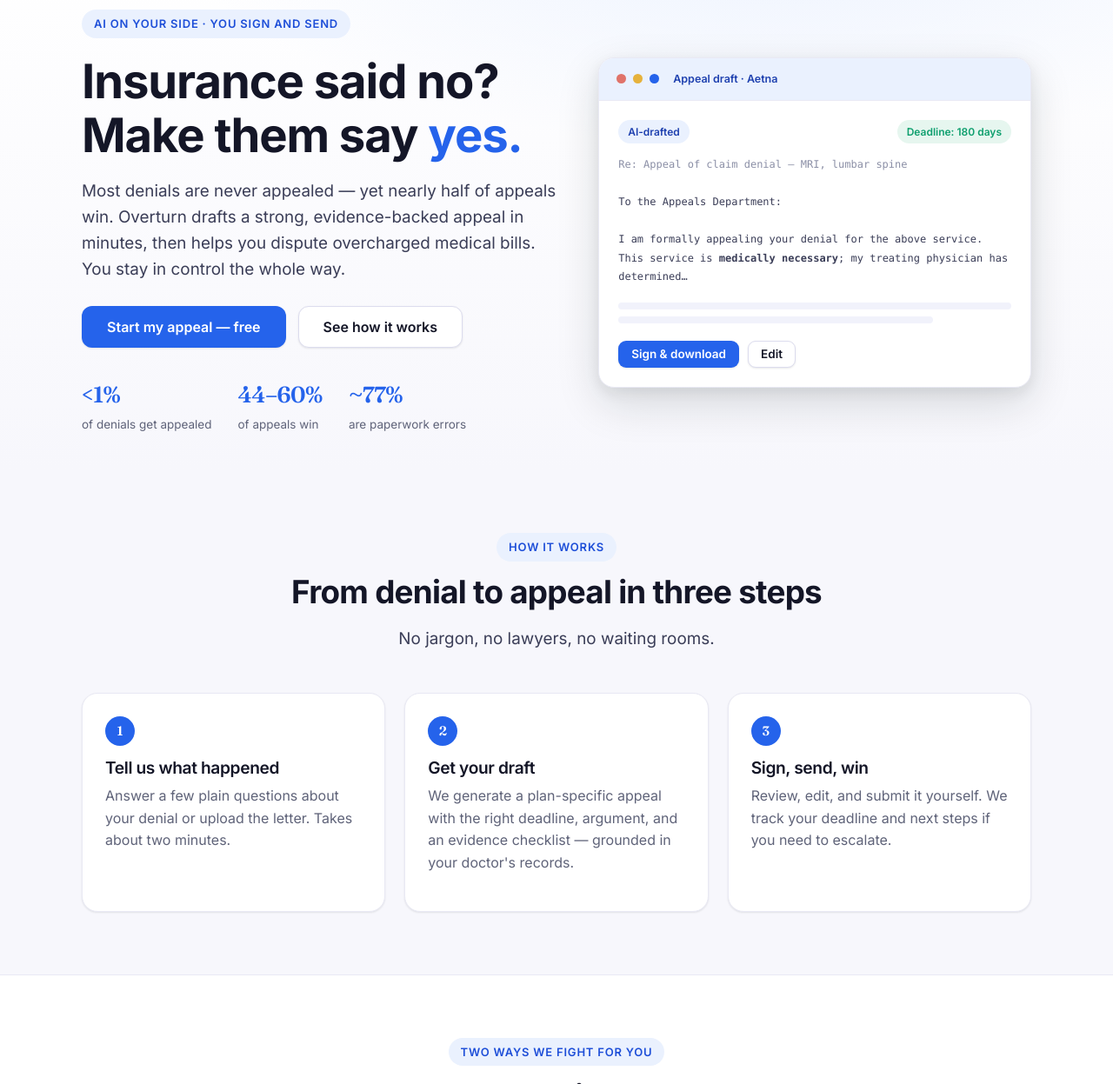
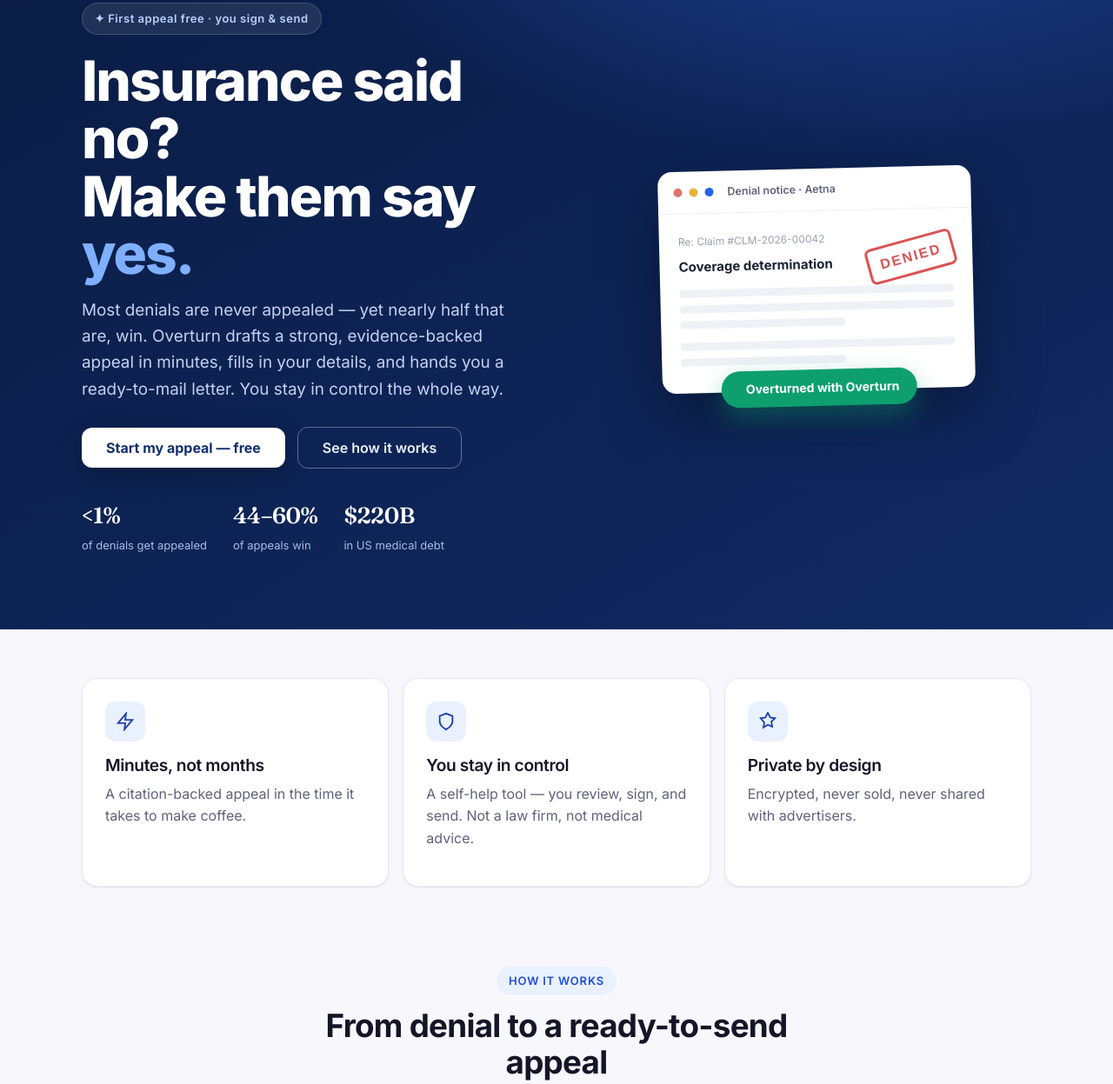
Before and after one commit to Sanjana-sun/reclaim, a website: page app/public/index.html in a window 1280 px wide. Shown: the part 134-1381 px from the top of the page at 87% size. Drawn offline with Linux system fonts and the light colour scheme; no server answers.

Commit message:
Redesign homepage: bold navy hero with a denial-to-overturned visual

```diff
--- a/app/public/index.html
+++ b/app/public/index.html
@@ -1,17 +1,48 @@
 <!DOCTYPE html><html lang="en"><head><meta charset="utf-8"><meta name="viewport" content="width=device-width,initial-scale=1">
 <title>Overturn — beat your insurance denial</title>
-<meta name="description" content="AI that helps you appeal denied health-insurance claims and dispute wrong medical bills. You review, sign, and send. Pay only when it works.">
+<meta name="description" content="AI that helps you appeal denied health-insurance claims and dispute wrong medical bills. You review, sign, and send. First appeal free.">
 <link rel="stylesheet" href="css/app.css">
 <link rel="icon" href="/favicon.svg" type="image/svg+xml">
 <meta property="og:type" content="website">
 <meta property="og:title" content="Overturn — beat your insurance denial">
-<meta property="og:description" content="AI that helps you appeal denied health-insurance claims and dispute wrong medical bills. You review, sign, and send.">
+<meta property="og:description" content="AI that helps you appeal denied health-insurance claims and dispute wrong medical bills. First appeal free.">
 <meta property="og:image" content="https://overturn-production.up.railway.app/og.svg">
 <meta property="og:url" content="https://overturn-production.up.railway.app/">
 <meta name="twitter:card" content="summary_large_image">
-<meta name="twitter:title" content="Overturn — beat your insurance denial">
-<meta name="twitter:description" content="AI that helps you appeal denied claims and dispute wrong medical bills.">
 <meta name="twitter:image" content="https://overturn-production.up.railway.app/og.svg">
+<style>
+.lp-hero{background:radial-gradient(1100px 520px at 78% -8%,#1c3f8f 0%,rgba(28,63,143,0) 60%),linear-gradient(150deg,#0a1c44 0%,#102a63 100%);color:#eaf0ff;overflow:hidden;position:relative;}
+.lp-hero .container{position:relative;z-index:1;}
+.lp-grid{display:grid;grid-template-columns:1.05fr .95fr;gap:52px;align-items:center;padding:70px 0 84px;}
+@media(max-width:900px){.lp-grid{grid-template-columns:1fr;gap:40px;padding:48px 0 60px;}}
+.lp-eyebrow{display:inline-flex;align-items:center;gap:8px;font-size:13px;font-weight:600;letter-spacing:.04em;color:#bcd0ff;background:rgba(255,255,255,.09);border:1px solid rgba(255,255,255,.16);padding:7px 14px;border-radius:100px;}
+.lp-h1{font-size:clamp(2.5rem,5.2vw,4rem);line-height:1.04;letter-spacing:-.03em;font-weight:800;margin:20px 0 16px;color:#fff;}
+.lp-h1 .y{color:#7fb0ff;}
+.lp-sub{font-size:1.18rem;line-height:1.6;color:#c3d2f2;max-width:520px;margin:0 0 28px;}
+.lp-cta{display:flex;gap:14px;flex-wrap:wrap;align-items:center;}
+.btn-bright{background:#fff;color:#12306e!important;border:0;box-shadow:0 8px 30px rgba(0,0,0,.25);font-weight:700;}
+.btn-bright:hover{background:#eaf0ff;color:#0a1c44!important;transform:translateY(-1px);}
+.btn-line{background:transparent;color:#eaf0ff!important;border:1px solid rgba(255,255,255,.35);}
+.btn-line:hover{background:rgba(255,255,255,.1);color:#fff!important;}
+.lp-trust{display:flex;gap:30px;margin-top:34px;flex-wrap:wrap;}
+.lp-trust b{display:block;font-size:26px;font-weight:800;color:#fff;font-family:'Fraunces',serif;letter-spacing:-.02em;}
+.lp-trust span{font-size:13px;color:#a7bbe6;}
+/* denial letter visual */
+.dcard{background:#fff;border-radius:16px;box-shadow:0 30px 70px rgba(0,0,0,.35);padding:0;position:relative;transform:rotate(-1.4deg);}
+.dcard .top{display:flex;align-items:center;gap:8px;padding:14px 18px;border-bottom:1px solid #eef0f4;}
+.dcard .dot{width:10px;height:10px;border-radius:50%;}
+.dcard .body{padding:22px;position:relative;color:#1a2233;}
+.dcard .line{height:9px;border-radius:5px;background:#eef1f6;margin:9px 0;}
+.dcard .line.s{width:60%;}
+.stamp{position:absolute;top:34px;right:20px;transform:rotate(-14deg);border:3px solid #d64545;color:#d64545;font-weight:800;letter-spacing:.12em;font-size:16px;padding:5px 12px;border-radius:7px;opacity:.92;font-family:Arial,sans-serif;}
+.overturned{position:absolute;bottom:-18px;left:50%;transform:translateX(-50%);background:#0e9f6e;color:#fff;font-weight:700;font-size:14px;padding:10px 20px;border-radius:100px;box-shadow:0 12px 30px rgba(14,159,110,.4);display:flex;align-items:center;gap:8px;white-space:nowrap;}
+/* steps timeline */
+.steps{display:grid;grid-template-columns:repeat(3,1fr);gap:26px;counter-reset:st;}
+@media(max-width:820px){.steps{grid-template-columns:1fr;}}
+.step-item{position:relative;}
+.step-item .num{width:40px;height:40px;border-radius:12px;background:var(--brand);color:#fff;font-weight:800;font-size:18px;display:flex;align-items:center;justify-content:center;font-family:'Fraunces',serif;margin-bottom:16px;box-shadow:0 8px 20px rgba(37,99,235,.28);}
+.pill-free{display:inline-block;background:var(--ok-bg);color:var(--ok);font-weight:700;font-size:13px;padding:5px 12px;border-radius:100px;}
+</style>
 </head><body>
 
 <header class="nav"><div class="container nav-inner">
@@ -24,54 +55,52 @@
     <a class="btn btn-primary small" href="/login.html?signup=1">Get started</a>
   </nav></div></header>
 
-<section class="hero"><div class="container hero-grid">
+<section class="lp-hero"><div class="container"><div class="lp-grid">
   <div>
-    <span class="eyebrow">AI on your side · you sign and send</span>
-    <h1>Insurance said no?<br>Make them say <span style="color:var(--brand)">yes.</span></h1>
-    <p class="lead">Most denials are never appealed — yet nearly half of appeals win. Overturn drafts a strong, evidence-backed appeal in minutes, then helps you dispute overcharged medical bills. You stay in control the whole way.</p>
-    <div class="hero-cta">
-      <a class="btn btn-primary btn-lg" href="/login.html?signup=1">Start my appeal — free</a>
-      <a class="btn btn-ghost btn-lg" href="#how">See how it works</a>
+    <span class="lp-eyebrow">✦ First appeal free · you sign &amp; send</span>
+    <h1 class="lp-h1">Insurance said no?<br>Make them say <span class="y">yes.</span></h1>
+    <p class="lp-sub">Most denials are never appealed — yet nearly half that are, win. Overturn drafts a strong, evidence-backed appeal in minutes, fills in your details, and hands you a ready-to-mail letter. You stay in control the whole way.</p>
+    <div class="lp-cta">
+      <a class="btn btn-lg btn-bright" href="/login.html?signup=1">Start my appeal — free</a>
+      <a class="btn btn-lg btn-line" href="#how">See how it works</a>
     </div>
-    <div class="trust">
-      <div class="t"><b>&lt;1%</b><span>of denials get appealed</span></div>
-      <div class="t"><b>44–60%</b><span>of appeals win</span></div>
-      <div class="t"><b>~77%</b><span>are paperwork errors</span></div>
+    <div class="lp-trust">
+      <div><b>&lt;1%</b><span>of denials get appealed</span></div>
+      <div><b>44–60%</b><span>of appeals win</span></div>
+      <div><b>$220B</b><span>in US medical debt</span></div>
     </div>
   </div>
-  <div>
-    <div class="card" style="box-shadow:var(--shadow-lg);padding:0;overflow:hidden;">
-      <div style="background:var(--brand-tint);padding:14px 20px;display:flex;align-items:center;gap:8px;border-bottom:1px solid var(--line);">
-        <span style="width:11px;height:11px;border-radius:50%;background:#e0736a;"></span><span style="width:11px;height:11px;border-radius:50%;background:#e6b23c;"></span><span style="width:11px;height:11px;border-radius:50%;background:var(--brand);"></span>
-        <span style="margin-left:8px;font-size:12.5px;font-weight:600;color:var(--brand-700)">Appeal draft · Aetna</span>
+  <div style="display:flex;justify-content:center;">
+    <div class="dcard" style="max-width:360px;width:100%;">
+      <div class="top"><span class="dot" style="background:#e0736a;"></span><span class="dot" style="background:#e6b23c;"></span><span class="dot" style="background:#2563eb;"></span><span style="margin-left:8px;font-size:12.5px;font-weight:600;color:#5f6379;">Denial notice · Aetna</span></div>
+      <div class="body">
+        <div style="font-size:12px;color:#9aa2b1;">Re: Claim #CLM-2026-00042</div>
+        <div style="font-weight:700;font-size:15px;margin:8px 0 14px;color:#1a2233;">Coverage determination</div>
+        <div class="line"></div><div class="line"></div><div class="line s"></div>
+        <div class="line" style="margin-top:16px;"></div><div class="line s"></div>
+        <span class="stamp">DENIED</span>
       </div>
-      <div style="padding:22px;">
-        <div style="display:flex;justify-content:space-between;align-items:center;margin-bottom:14px;">
-          <span class="badge">AI-drafted</span><span class="badge ok">Deadline: 180 days</span>
-        </div>
-        <div style="font-family:'SF Mono',Menlo,monospace;font-size:12px;color:var(--ink-2);line-height:1.8;">
-          <div style="color:var(--faint)">Re: Appeal of claim denial — MRI, lumbar spine</div><br>
-          To the Appeals Department:<br><br>
-          I am formally appealing your denial for the above service. This service is <b>medically necessary</b>; my treating physician has determined…
-        </div>
-        <div style="margin-top:18px;height:8px;background:var(--surface-2);border-radius:6px;"></div>
-        <div style="margin-top:8px;height:8px;width:80%;background:var(--surface-2);border-radius:6px;"></div>
-        <div style="display:flex;gap:10px;margin-top:20px;">
-          <span class="btn btn-primary small" style="pointer-events:none">Sign &amp; download</span>
-          <span class="btn btn-ghost small" style="pointer-events:none">Edit</span>
-        </div>
-      </div>
+      <div class="overturned"><svg width="16" height="16" viewBox="0 0 24 24" fill="none" stroke="#fff" stroke-width="3" stroke-linecap="round" stroke-linejoin="round"><path d="M20 6L9 17l-5-5"/></svg> Overturned with Overturn</div>
     </div>
+  </div>
+</div></div></section>
+
+<section class="section" style="padding-top:56px;"><div class="container">
+  <div class="grid g3" style="gap:16px;">
+    <div class="card"><div class="icon-badge"><svg width="22" height="22" viewBox="0 0 24 24" fill="none" stroke="currentColor" stroke-width="2"><path d="M13 2L3 14h9l-1 8 10-12h-9z"/></svg></div><h3>Minutes, not months</h3><p class="muted">A citation-backed appeal in the time it takes to make coffee.</p></div>
+    <div class="card"><div class="icon-badge"><svg width="22" height="22" viewBox="0 0 24 24" fill="none" stroke="currentColor" stroke-width="2"><path d="M12 22s8-4 8-10V5l-8-3-8 3v7c0 6 8 10 8 10z"/></svg></div><h3>You stay in control</h3><p class="muted">A self-help tool — you review, sign, and send. Not a law firm, not medical advice.</p></div>
+    <div class="card"><div class="icon-badge"><svg width="22" height="22" viewBox="0 0 24 24" fill="none" stroke="currentColor" stroke-width="2"><path d="M12 1l3 6 6 .9-4.5 4.3 1 6.3L12 16l-5.5 3.5 1-6.3L3 7.9 9 7z"/></svg></div><h3>Private by design</h3><p class="muted">Encrypted, never sold, never shared with advertisers.</p></div>
   </div>
 </div></section>
 
-<section class="section" id="how"><div class="container">
-  <div class="sec-head"><span class="eyebrow">How it works</span><h2>From denial to appeal in three steps</h2><p class="lead" style="margin:0 auto;">No jargon, no lawyers, no waiting rooms.</p></div>
-  <div class="grid g3">
-    <div class="card card-hover"><div class="step-num">1</div><h3>Tell us what happened</h3><p class="muted">Answer a few plain questions about your denial or upload the letter. Takes about two minutes.</p></div>
-    <div class="card card-hover"><div class="step-num">2</div><h3>Get your draft</h3><p class="muted">We generate a plan-specific appeal with the right deadline, argument, and an evidence checklist — grounded in your doctor's records.</p></div>
-    <div class="card card-hover"><div class="step-num">3</div><h3>Sign, send, win</h3><p class="muted">Review, edit, and submit it yourself. We track your deadline and next steps if you need to escalate.</p></div>
+<section class="section" id="how" style="padding-top:20px;"><div class="container">
+  <div class="sec-head"><span class="eyebrow">How it works</span><h2>From denial to a ready-to-send appeal</h2><p class="lead" style="margin:0 auto;">Three simple steps. No jargon, no lawyers, no waiting rooms.</p></div>
+  <div class="steps">
+    <div class="step-item"><div class="num">1</div><h3>Answer a few questions</h3><p class="muted">Upload your denial letter and we read the details, or just tell us what happened. Two minutes.</p></div>
+    <div class="step-item"><div class="num">2</div><h3>We draft &amp; fill it in</h3><p class="muted">A plan-specific appeal with the right deadline, argument, and your details merged in — no blanks to fill by hand.</p></div>
+    <div class="step-item"><div class="num">3</div><h3>Download, sign, send</h3><p class="muted">Get a polished, ready-to-mail PDF. We track your deadline and help you escalate if needed.</p></div>
   </div>
+  <div class="center" style="margin-top:34px;"><a class="btn btn-primary btn-lg" href="/login.html?signup=1">Start my appeal</a> <span class="pill-free" style="margin-left:10px;">First appeal free</span></div>
 </div></section>
 
 <section class="section" style="background:var(--surface);border-block:1px solid var(--line);"><div class="container">
@@ -80,8 +109,8 @@
     <div class="card">
       <div class="icon-badge"><svg width="22" height="22" viewBox="0 0 24 24" fill="none" stroke="currentColor" stroke-width="2" stroke-linecap="round"><path d="M14 2H6a2 2 0 0 0-2 2v16a2 2 0 0 0 2 2h12a2 2 0 0 0 2-2V8z"/><path d="M14 2v6h6M9 15l2 2 4-4"/></svg></div>
       <h3>Appeal a denial</h3>
-      <p class="muted">Denied a treatment, scan, or medication? We turn the fine print against them — the appeal is drafted to your plan and denial reason, and cites your physician's medical-necessity evidence.</p>
-      <ul class="tick"><li>Plan-specific deadlines, tracked automatically</li><li>Argument matched to your denial code</li><li>Free if a manufacturer program covers your drug</li></ul>
+      <p class="muted">Denied a treatment, scan, or medication? We turn the fine print against them — drafted to your plan and denial reason, citing your physician's evidence and your legal rights.</p>
+      <ul class="tick"><li>Plan-specific deadlines, tracked</li><li>Argument matched to your denial code</li><li>Rights explained in plain English</li></ul>
     </div>
     <div class="card">
       <div class="icon-badge"><svg width="22" height="22" viewBox="0 0 24 24" fill="none" stroke="currentColor" stroke-width="2" stroke-linecap="round"><path d="M12 1v22M17 5H9.5a3.5 3.5 0 0 0 0 7h5a3.5 3.5 0 0 1 0 7H6"/></svg></div>
@@ -93,18 +122,6 @@
 </div></section>
 
 <section class="section"><div class="container">
-  <div class="sec-head"><span class="eyebrow">Why Overturn</span><h2>Built to be believed by insurers</h2></div>
-  <div class="grid g3">
-    <div class="card card-hover"><div class="icon-badge"><svg width="22" height="22" viewBox="0 0 24 24" fill="none" stroke="currentColor" stroke-width="2"><path d="M13 2L3 14h9l-1 8 10-12h-9z"/></svg></div><h3>Minutes, not months</h3><p class="muted">A citation-backed appeal in the time it takes to make coffee.</p></div>
-    <div class="card card-hover"><div class="icon-badge"><svg width="22" height="22" viewBox="0 0 24 24" fill="none" stroke="currentColor" stroke-width="2"><path d="M12 22s8-4 8-10V5l-8-3-8 3v7c0 6 8 10 8 10z"/></svg></div><h3>You stay in control</h3><p class="muted">A self-help tool — you review, sign, and submit. Not a law firm, not medical advice.</p></div>
-    <div class="card card-hover"><div class="icon-badge"><svg width="22" height="22" viewBox="0 0 24 24" fill="none" stroke="currentColor" stroke-width="2"><path d="M3 3v18h18"/><path d="M7 14l4-4 3 3 5-6"/></svg></div><h3>Gets smarter</h3><p class="muted">Every outcome teaches Overturn what wins against your specific insurer.</p></div>
-    <div class="card card-hover"><div class="icon-badge"><svg width="22" height="22" viewBox="0 0 24 24" fill="none" stroke="currentColor" stroke-width="2"><path d="M12 2a10 10 0 1 0 10 10A10 10 0 0 0 12 2z"/><path d="M12 6v6l4 2"/></svg></div><h3>Never miss a deadline</h3><p class="muted">Automatic reminders before your appeal window closes.</p></div>
-    <div class="card card-hover"><div class="icon-badge"><svg width="22" height="22" viewBox="0 0 24 24" fill="none" stroke="currentColor" stroke-width="2"><path d="M20 6L9 17l-5-5"/></svg></div><h3>Doctor-grounded</h3><p class="muted">Medical-necessity arguments reference your treating physician — never invented.</p></div>
-    <div class="card card-hover"><div class="icon-badge"><svg width="22" height="22" viewBox="0 0 24 24" fill="none" stroke="currentColor" stroke-width="2"><path d="M12 1l3 6 6 .9-4.5 4.3 1 6.3L12 16l-5.5 3.5 1-6.3L3 7.9 9 7z"/></svg></div><h3>Private by design</h3><p class="muted">Your records are encrypted and never sold or shared with advertisers.</p></div>
-  </div>
-</div></section>
-
-<section class="section" style="background:var(--surface);border-block:1px solid var(--line);"><div class="container">
   <div class="sec-head"><span class="eyebrow">People like you</span><h2>Denials overturned, bills cut</h2></div>
   <div class="grid g3">
     <div class="quote"><p>"United denied my son's therapy twice. I used Overturn on a Sunday, sent it Monday, and it was covered in three weeks."</p><div class="who"><span class="avatar">MR</span><div><b>Maria R.</b><div class="faint" style="font-size:13px;">Parent · Ohio</div></div></div></div>
@@ -113,11 +130,11 @@
   </div>
 </div></section>
 
-<section class="section"><div class="container">
+<section class="section" style="background:var(--surface);border-block:1px solid var(--line);"><div class="container">
   <div class="sec-head"><span class="eyebrow">Pricing</span><h2>Only pay when it's worth it</h2></div>
   <div class="grid g3">
-    <div class="price-card"><h3>Pay as you go</h3><div class="price-tag">$10<span>/appeal</span></div><p class="muted" style="margin-top:8px;">First appeal free. Reading &amp; copying always free.</p><ul class="tick"><li>First appeal free</li><li>Deadline tracking</li><li>Escalation help</li></ul><a class="btn btn-ghost btn-block" href="/login.html?signup=1" style="margin-top:auto;">Start free</a></div>
-    <div class="price-card featured"><span class="badge" style="position:absolute;top:-12px;left:50%;transform:translateX(-50%)">Most popular</span><h3>Plus</h3><div class="price-tag">$12<span>/month</span></div><p class="muted" style="margin-top:8px;">For ongoing or chronic care.</p><ul class="tick"><li>Unlimited appeals</li><li>Bill dispute analyzer</li><li>Priority deadline alerts</li><li>Escalation help</li></ul><a class="btn btn-primary btn-block" href="/login.html?signup=1" style="margin-top:auto;">Get Plus</a></div>
+    <div class="price-card"><h3>Pay as you go</h3><div class="price-tag">$10<span>/appeal</span></div><p class="muted" style="margin-top:8px;">First appeal free. Previewing is always free.</p><ul class="tick"><li>First appeal free</li><li>Ready-to-mail PDF</li><li>Deadline tracking</li></ul><a class="btn btn-ghost btn-block" href="/login.html?signup=1" style="margin-top:auto;">Start free</a></div>
+    <div class="price-card featured"><span class="badge" style="position:absolute;top:-12px;left:50%;transform:translateX(-50%)">Most popular</span><h3>Plus</h3><div class="price-tag">$12<span>/month</span></div><p class="muted" style="margin-top:8px;">For ongoing or chronic care.</p><ul class="tick"><li>Unlimited appeals</li><li>Bill dispute analyzer</li><li>Escalation to external review</li></ul><a class="btn btn-primary btn-block" href="/login.html?signup=1" style="margin-top:auto;">Get Plus</a></div>
     <div class="price-card"><h3>Bill disputes</h3><div class="price-tag">25%<span>of savings</span></div><p class="muted" style="margin-top:8px;">No savings, no fee.</p><ul class="tick"><li>Itemized bill analysis</li><li>Dispute letter drafting</li><li>Charged only on what you save</li></ul><a class="btn btn-ghost btn-block" href="/login.html?signup=1" style="margin-top:auto;">Analyze a bill</a></div>
   </div>
   <p class="center muted" style="margin-top:24px;">Are you a clinic, manufacturer, or employer? <a href="/business.html">See Overturn for business →</a></p>
@@ -128,21 +145,20 @@
   <div class="faq">
     <details open><summary>Is this legal? Are you my lawyer?</summary><p>No — Overturn is a self-help document-preparation tool, not a law firm or medical provider, and nothing here is legal or medical advice. You review, sign, and submit your own appeal. That's your right, and insurers can't reject an appeal just because software helped you write it.</p></details>
     <details><summary>Do you guarantee my appeal will win?</summary><p>No one honestly can. What we can say: appeals succeed far more often than people expect, and the vast majority of denials are never even appealed. We give you a strong, evidence-backed draft — the rest is your case on its merits.</p></details>
-    <details><summary>How is the medical-necessity part handled?</summary><p>We organize and reference your treating physician's statement and records. Overturn never invents a clinical opinion — the medical judgment always comes from your doctor.</p></details>
-    <details><summary>What does it cost?</summary><p>Your first appeal is free, and reading or copying your letter is always free. Extra appeals are $10 each (for deadline tracking and escalation help), or go unlimited with Plus at $12/month. Bill disputes are pure contingency — 25% of what we actually save you, and nothing if we don't.</p></details>
+    <details><summary>What does it cost?</summary><p>Your first appeal is free, and previewing your letter is always free. Extra appeals are $10 each for the finished, ready-to-mail PDF plus deadline tracking, or go unlimited with Plus at $12/month. Bill disputes are pure contingency — 25% of what we actually save you.</p></details>
     <details><summary>Is my health data safe?</summary><p>Yes. Your records are encrypted, never sold, and never shared with advertisers. You can delete your data at any time.</p></details>
   </div>
 </div></section>
 
 <section class="section"><div class="container"><div class="cta-band">
   <h2>Your denial isn't the final word.</h2>
-  <p>Draft your appeal in the next five minutes — free to start, no card required.</p>
+  <p>Draft your appeal in the next five minutes — your first one is free, no card required.</p>
   <a class="btn btn-white btn-lg" href="/login.html?signup=1">Start my appeal</a>
 </div></div></section>
 
 <footer class="footer"><div class="container">
   <div class="cols">
-    <div><a class="brand" href="/" style="color:#fff;"><span class="logo"><svg width="17" height="17" viewBox="0 0 24 24" fill="none" stroke="#fff" stroke-width="2.4" stroke-linecap="round" stroke-linejoin="round"><path d="M9 12l2 2 4-4"/><path d="M21 12c0 5-3.5 7.5-8.5 9C7.5 19.5 4 17 4 12V6l8-3 8 3z"/></svg></span>Over<b style="color:#93b4fc">turn</b></a><p style="margin-top:14px;max-width:280px;color:#8ea69b;font-size:14px;">AI that helps patients fight denied claims and wrong bills. You stay in control.</p></div>
+    <div><a class="brand" href="/" style="color:#fff;"><span class="logo"><svg width="17" height="17" viewBox="0 0 24 24" fill="none" stroke="#fff" stroke-width="2.4" stroke-linecap="round" stroke-linejoin="round"><path d="M9 12l2 2 4-4"/><path d="M21 12c0 5-3.5 7.5-8.5 9C7.5 19.5 4 17 4 12V6l8-3 8 3z"/></svg></span>Over<b style="color:#a5b0fc">turn</b></a><p style="margin-top:14px;max-width:280px;color:#8b8fb2;font-size:14px;">AI that helps patients fight denied claims and wrong bills. You stay in control.</p></div>
     <div class="fcol"><h4>Product</h4><a href="#how">How it works</a><a href="/pricing.html">Pricing</a><a href="/business.html">For business</a><a href="/login.html">Sign in</a></div>
     <div class="fcol"><h4>Company</h4><a href="/about.html">About</a><a href="/blog.html">Blog</a><a href="/business.html">For business</a><a href="mailto:hello@overturn.dev">Contact</a></div>
     <div class="fcol"><h4>Legal</h4><a href="/privacy.html">Privacy</a><a href="/terms.html">Terms</a><a href="/security.html">Security</a></div>
```
